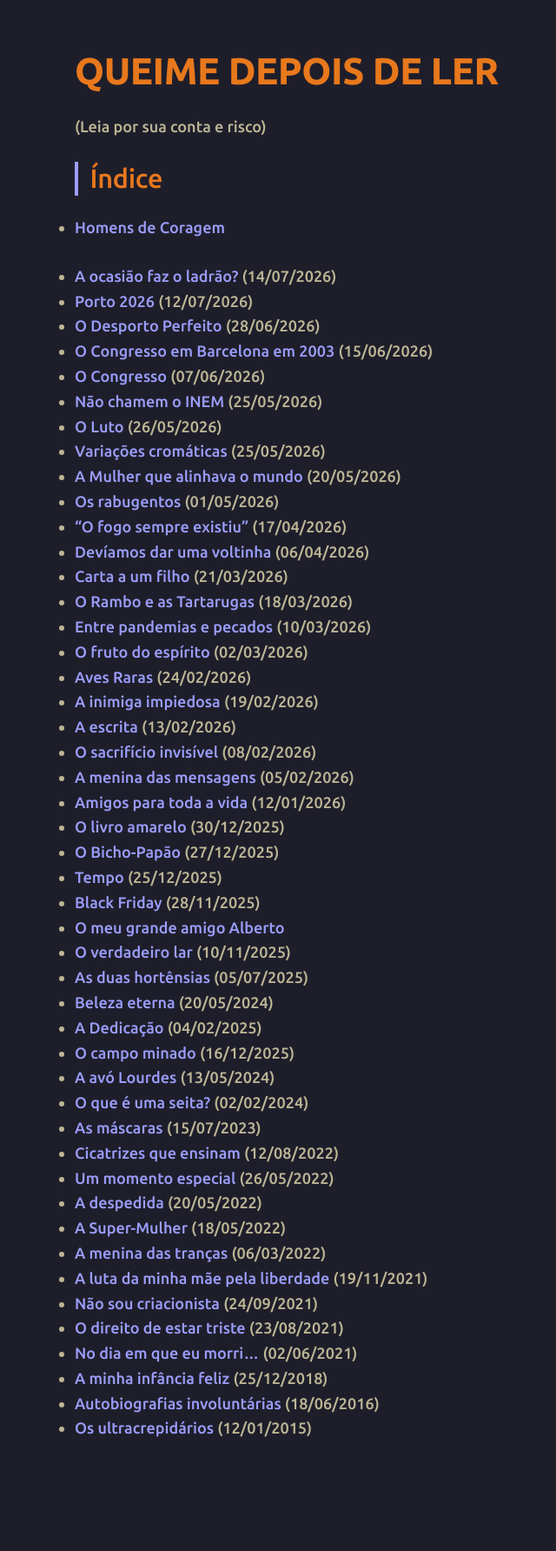
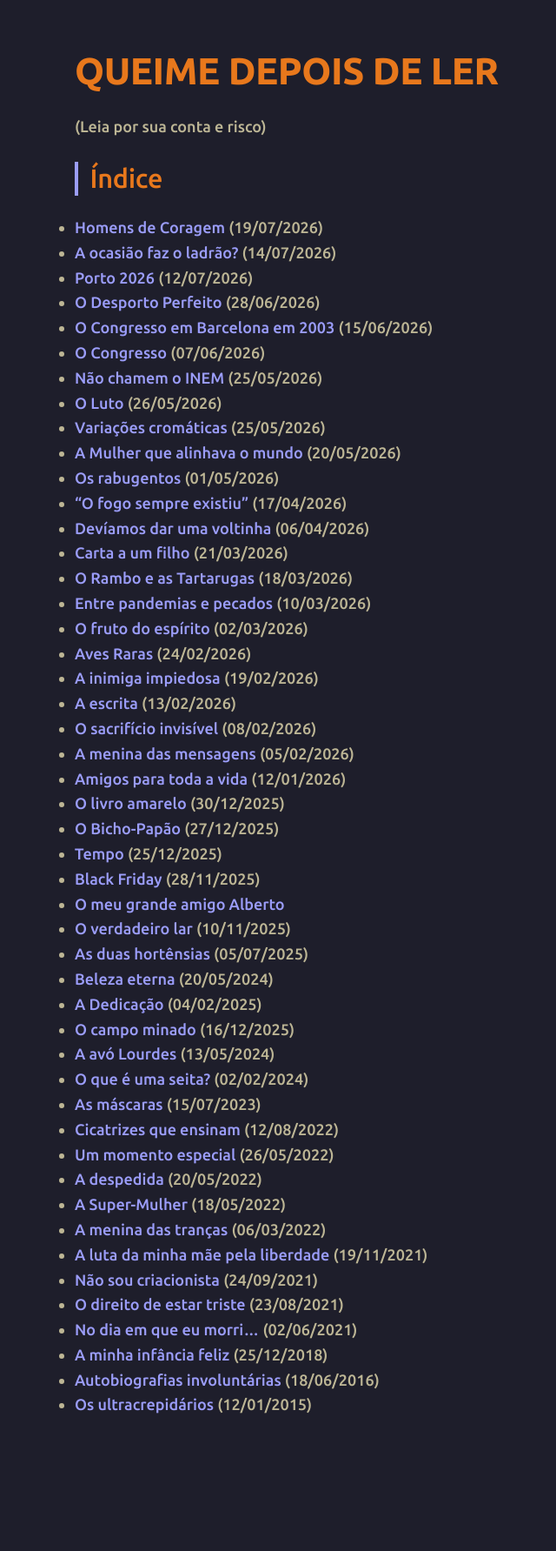
Before and after one commit to joaquim-capitao/queime-depois-de-ler, a Jekyll site: the page built from index.md, in a window 1280 px wide. Shown: the whole page at 87% size, without its empty margins (223-863 px from the left). Built offline with Jekyll 4.4.1, drawn with Linux system fonts in a browser that asks for light colours; our own code applies the rules of GitHub Pages for plain Markdown files; after the commit the page ends 1756 px from its top, so only the background shows below that.

Commit message:
Add publication date to 'Homens de Coragem' entry

```diff
--- a/index.md
+++ b/index.md
@@ -8,8 +8,7 @@
 
 ## Índice
 
-* [Homens de Coragem](https://joaquim-capitao.github.io/queime-depois-de-ler/homens-de-coragem)
-
+* [Homens de Coragem](https://joaquim-capitao.github.io/queime-depois-de-ler/homens-de-coragem) (19/07/2026)
 * [A ocasião faz o ladrão?](https://joaquim-capitao.github.io/queime-depois-de-ler/a-ocasiao-faz-o-ladrao) (14/07/2026)
 * [Porto 2026](https://joaquim-capitao.github.io/queime-depois-de-ler/Porto2026) (12/07/2026)
 * [O Desporto Perfeito](https://joaquim-capitao.github.io/queime-depois-de-ler/desporto-perfeito) (28/06/2026)
```
